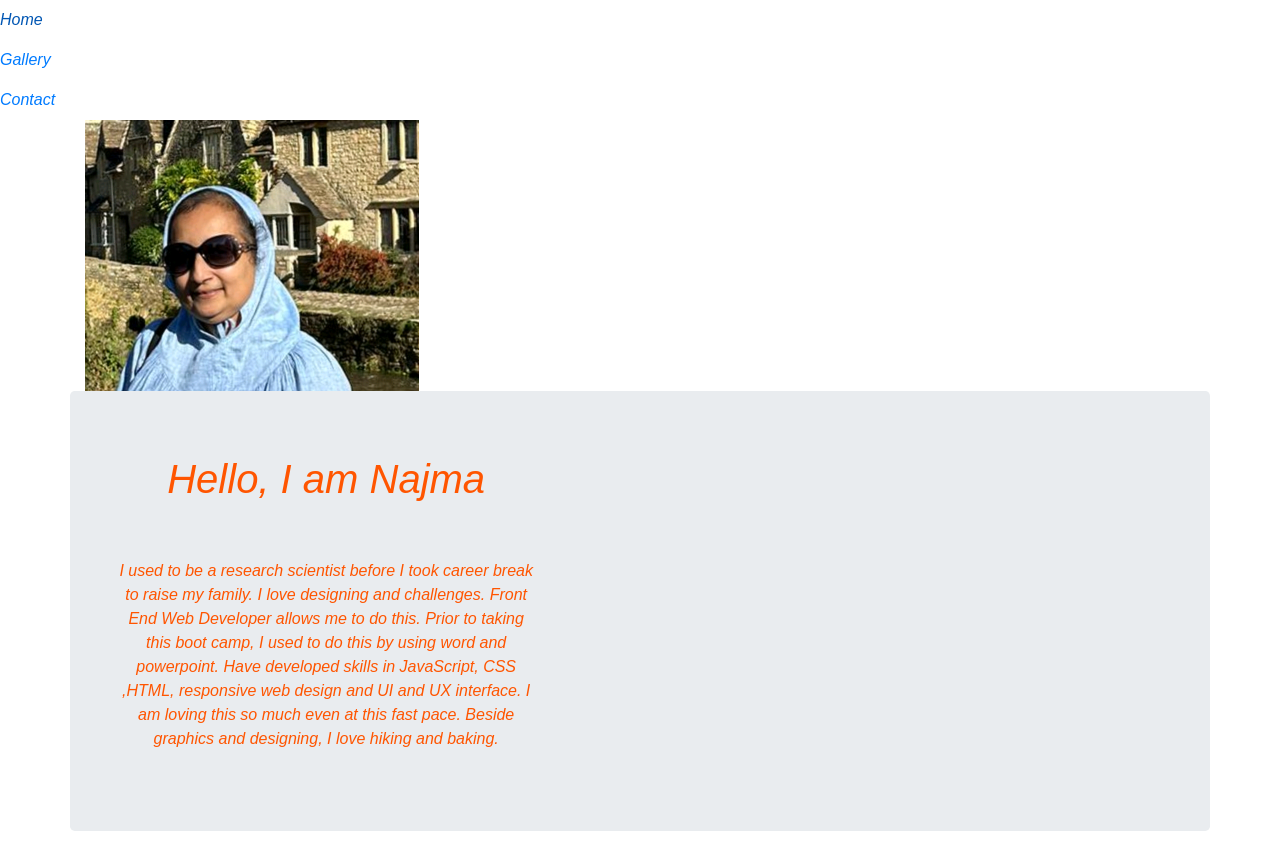
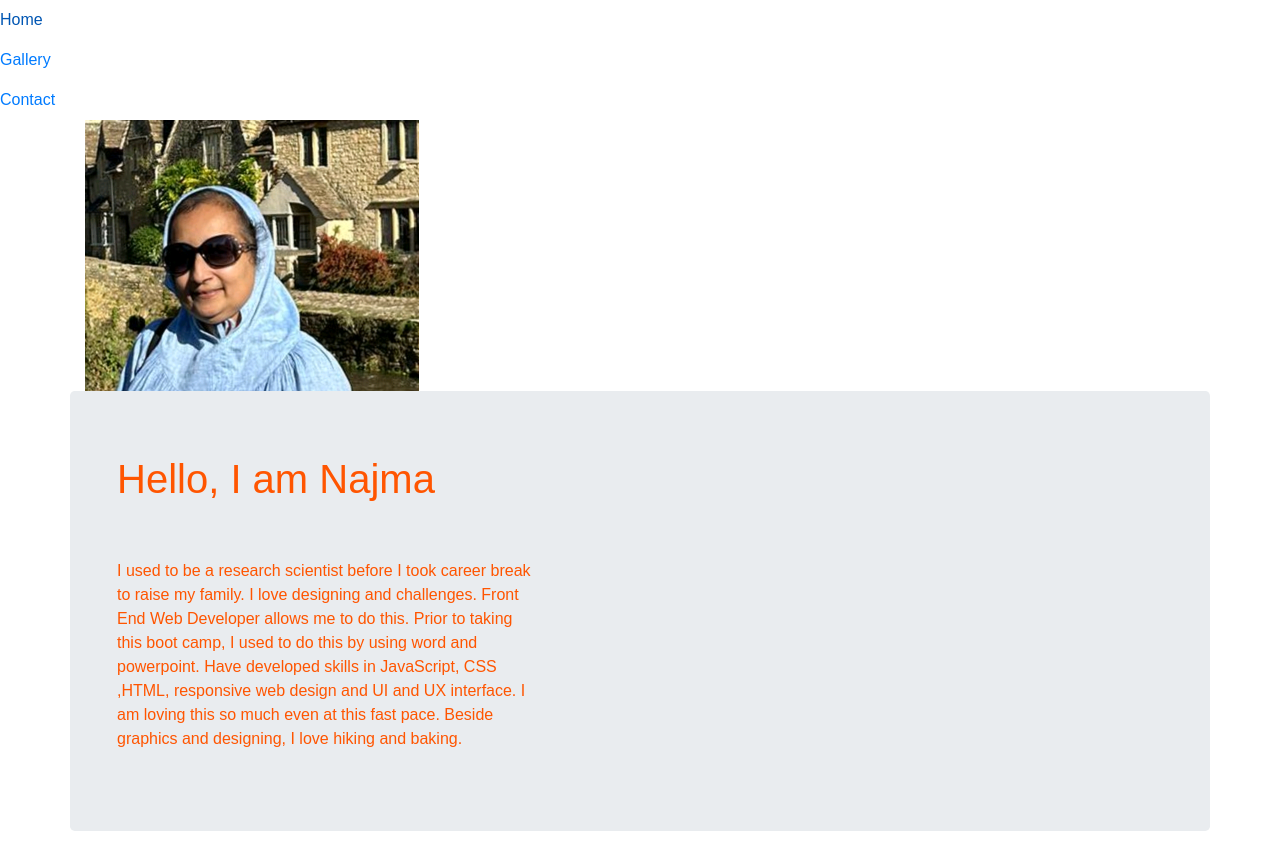
Before and after one commit to Najma53/Portfolio-using-React, a React (Create React App) app in the folder portfolio/: page / in a window 1280 px wide. Built offline with nearby package versions, Linux system fonts and the light colour scheme.

Commit message:
css acting up, left last commit yesterday with color, today, found no color, tried playing with it, have color as in background but not sure why its acting up.

```diff
--- a/portfolio/src/components/Header/style.css
+++ b/portfolio/src/components/Header/style.css
@@ -1,9 +1,9 @@
-:root {
+/* :root {
     --mainGray: #f00909;
     --darkPurple: #040632;
     --orage: #eda653;
-    --lightPurple: #390de973;
-}
+    --lightPurple: #390de973; */
+/* } */
 
 @import url('https://fonts.googleapis.com/css2?family=Montserrat:ital,wght@1,300&display=swap');
 
@@ -16,6 +16,8 @@
 
 body {
 background-color:rgb(13, 13, 58);
+font-family: 'Gill Sans', 'Gill Sans MT', Calibri, 'Trebuchet MS', sans-serif;
+
 
 }
 
--- a/portfolio/src/components/Home/style.css
+++ b/portfolio/src/components/Home/style.css
@@ -7,6 +7,7 @@
 
   body{
     background-color: rgb(2, 2, 69);
+    font-family: 'Gill Sans', 'Gill Sans MT', Calibri, 'Trebuchet MS', sans-serif;
   }
     @import url('https://fonts.googleapis.com/css2?family=Montserrat:ital,wght@1,300&display=swap');
 
@@ -14,19 +15,8 @@
     font-family:sans-serif, calibri;
     box-sizing: content-box;
     color: rgb(255, 85, 0);
-   font-style: italic;
+
+ }
+.jumbotron {
+  background-color:rgb(2, 2, 69);
 }
-.jumbotron {
-  background-color: rgb(2, 2, 69);;
-  color: blue;
-
-}
-.col-2 {
-  justify-content: left;
-}
-
-.col-5{
-  text-align: center;
-
-
-}
```
Also changed, not shown: portfolio/src/components/Images/illustration1.png (added), 1 other file (tests, documents, lock files or other folders).
